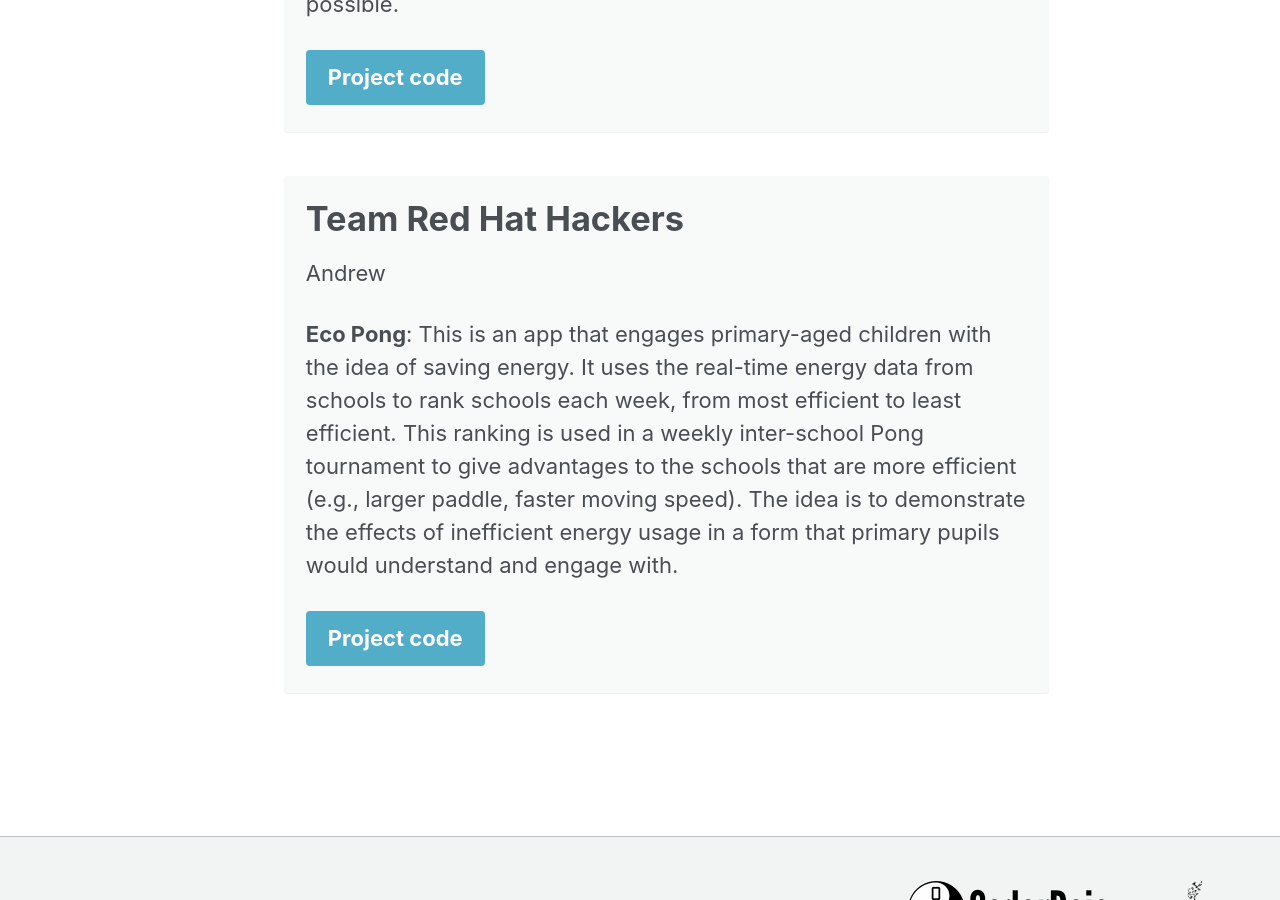
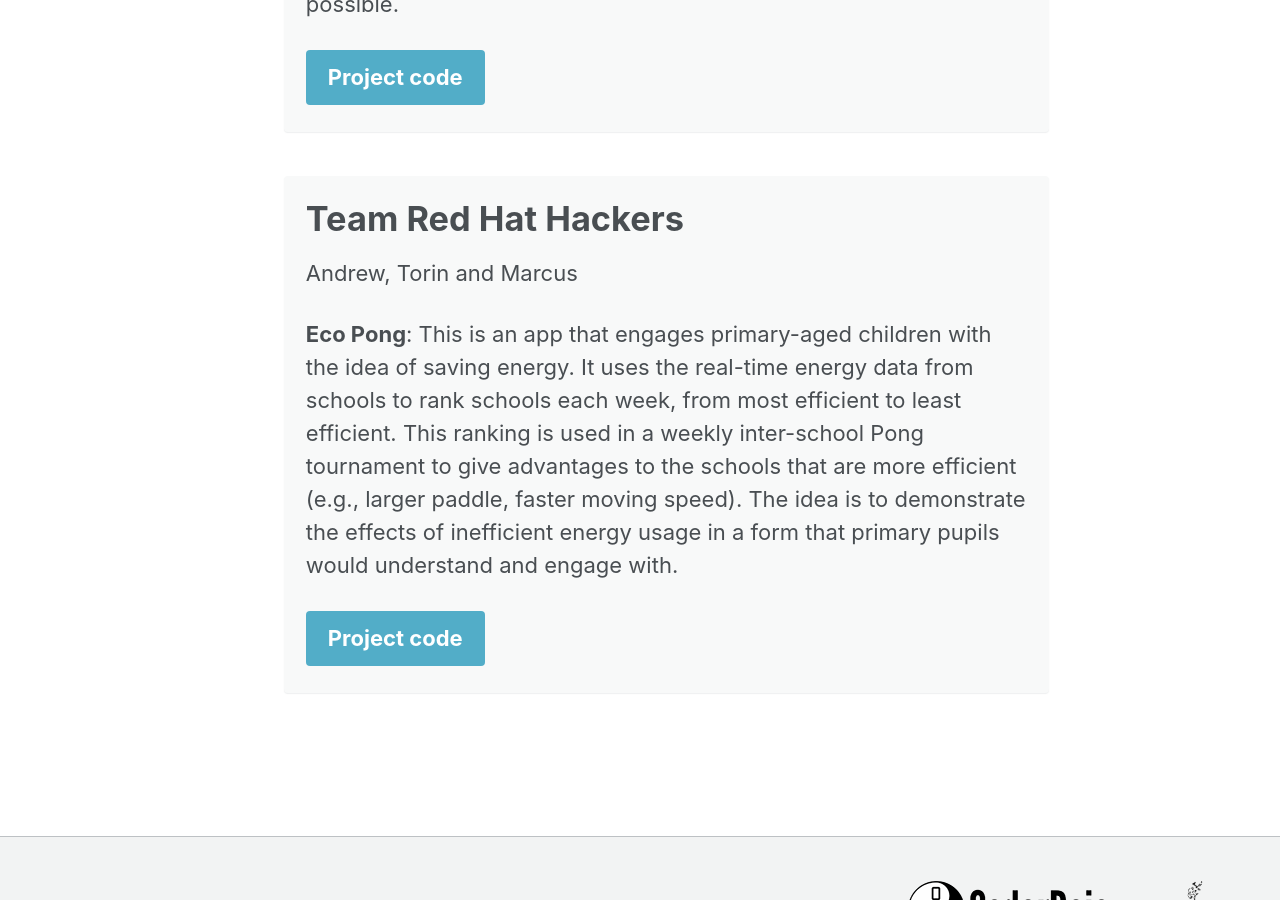
Before and after one commit to prewired/prewired.github.io, a Jekyll site: the page built from _pages/summerhack-projects-2017.md, in a window 1280 px wide and 900 px high, scrolled down 3004 px. Built offline with Jekyll 4.4.1, drawn with Linux system fonts in a browser that asks for light colours.

Commit message:
updated RHH info

```diff
--- a/_pages/summerhack-projects-2017.md
+++ b/_pages/summerhack-projects-2017.md
@@ -52,7 +52,7 @@ Kiran, Theo, Gregor and Christina
 <div class="block" markdown="1">
 # Team Red Hat Hackers
 
-Andrew
+Andrew, Torin and Marcus
 
 **Eco Pong**: This is  an app that engages primary-aged children with the idea of saving energy. It uses the real-time energy data from schools to rank schools each week, from most efficient to least efficient. This ranking is used in a weekly inter-school Pong tournament to give advantages to the schools that are more efficient (e.g., larger paddle, faster moving speed). The idea is to demonstrate the effects of inefficient energy usage in a form that primary pupils would understand and engage with.
 
```
